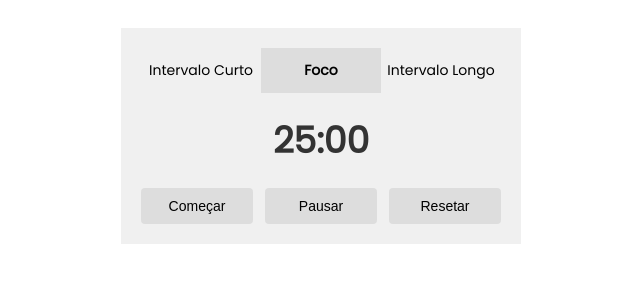
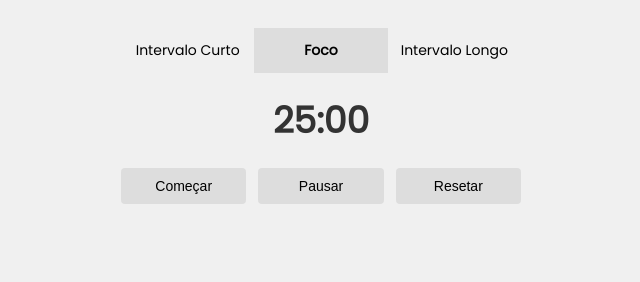
Before and after one commit to luizreisfx/temporizador-notion, a plain HTML site: page index.html in a window 1280 px wide. Shown: the whole page, without its empty margins (319-959 px from the left). Drawn offline with Linux system fonts and the light colour scheme.

Commit message:
Update index.html

```diff
--- a/index.html
+++ b/index.html
@@ -8,27 +8,19 @@
 <style>
   body {
     font-family: 'Poppins', sans-serif;
-    background: transparent;
+    background: #f0f0f0; /* Fundo total */
     display: flex;
     justify-content: center;
-    padding: 20px;
-  }
-
-  .timer-wrapper {
-    background: #f0f0f0; /* fundo único quadrado */
-    width: 100%;
-    max-width: 400px;
-    padding: 20px;
-    display: flex;
     flex-direction: column;
     align-items: center;
-    box-sizing: border-box;
+    padding: 20px;
   }
 
   .timer-header {
     display: flex;
     justify-content: space-between;
     width: 100%;
+    max-width: 400px;
     font-size: 14px;
     font-weight: 400;
     text-align: center;
@@ -36,13 +28,13 @@
 
   .timer-header div {
     flex: 1;
-    padding: 12px 0; /* altura das opções */
+    padding: 12px 0;
     cursor: pointer;
     transition: background 0.3s;
   }
 
   .timer-header .active {
-    background: #ddd; /* destaque do modo ativo */
+    background: #ddd; /* destaque no modo ativo */
     font-weight: 600;
   }
 
@@ -50,13 +42,14 @@
     font-size: 36px;
     font-weight: 600;
     color: #333;
-    margin: 20px 0; /* espaço maior entre header e display */
+    margin: 20px 0;
   }
 
   .timer-buttons {
     display: flex;
     justify-content: space-between;
     width: 100%;
+    max-width: 400px;
     gap: 12px;
   }
 
@@ -78,18 +71,19 @@
 </style>
 </head>
 <body>
-<div class="timer-wrapper">
+
 <div class="timer-header">
   <div id="short-break">Intervalo Curto</div>
   <div id="focus" class="active">Foco</div>
   <div id="long-break">Intervalo Longo</div>
 </div>
+
 <div class="timer-display" id="time-display">25:00</div>
+
 <div class="timer-buttons">
   <button id="start">Começar</button>
   <button id="pause">Pausar</button>
   <button id="reset">Resetar</button>
-  </div>
 </div>
 
 <script>
```
Lines whose indentation alone changed are shown as unchanged.
